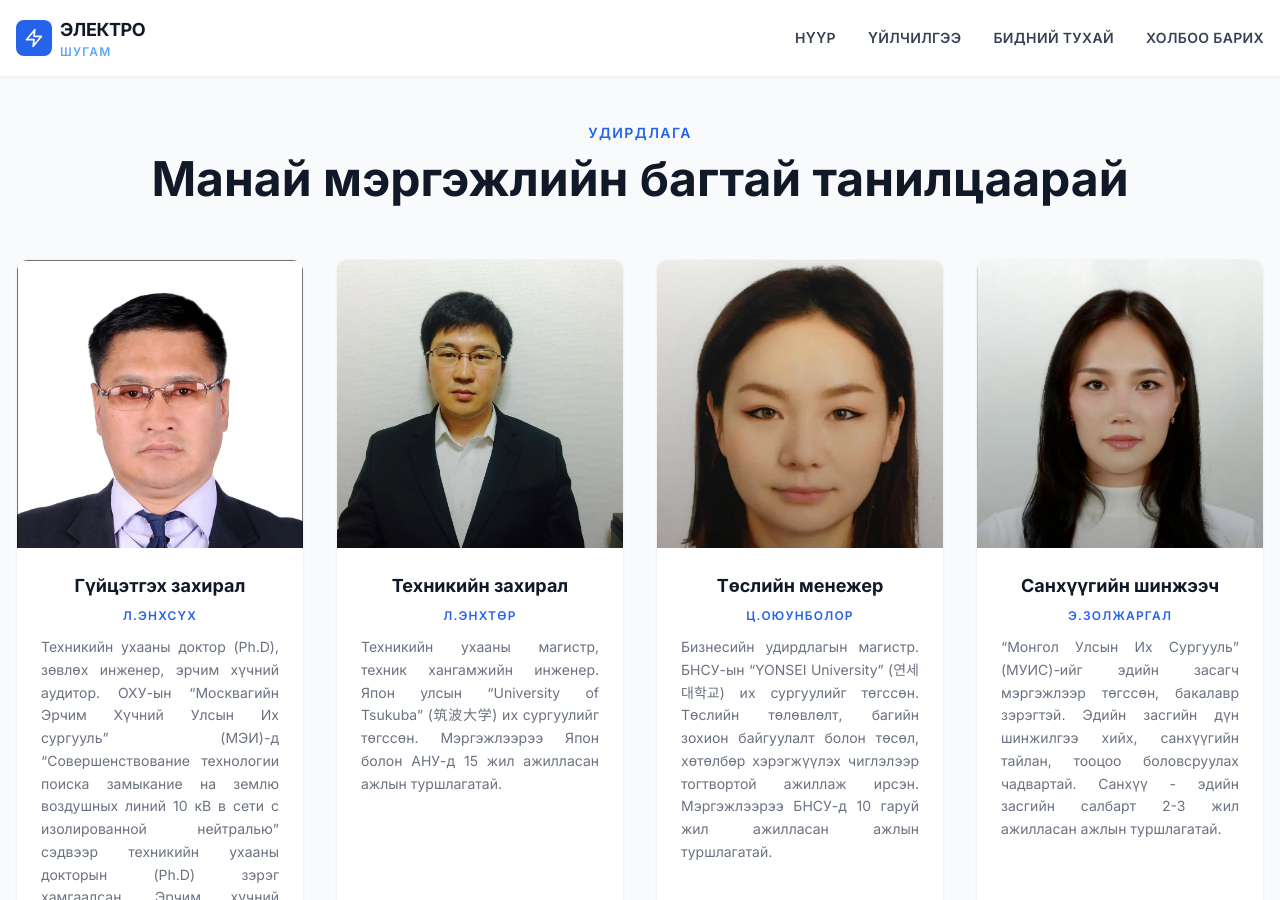
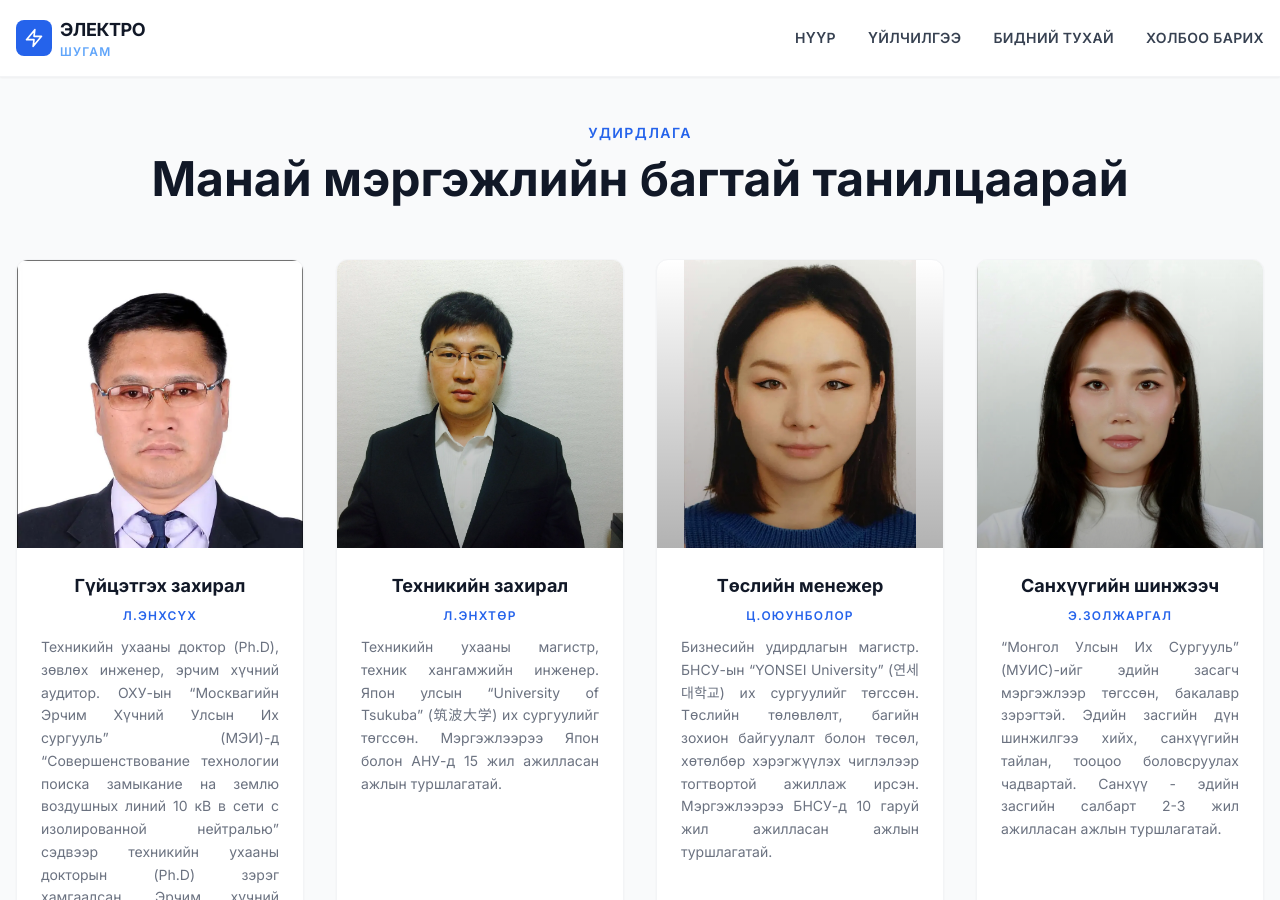
Before and after one commit to electroshugam/electroshugam_web_new, a Jekyll site: the page built from index.html, in a window 1280 px wide and 900 px high, scrolled down 3236 px. Built offline with Jekyll 4.4.1, drawn with Linux system fonts in a browser that asks for light colours; nearby versions of some CDN libraries.

Commit message:
fig update

```diff
--- a/index.html
+++ b/index.html
@@ -251,7 +251,7 @@ body_class: hero-dark
       <div class="service-card group bg-white rounded-xl overflow-hidden shadow-sm hover:shadow-xl transition-all duration-300 border border-gray-100 hover:border-blue-100">
         <div class="relative h-72 overflow-hidden">
               <img src="{{ '/media/oyunbolor_n.webp' | relative_url }}" alt="Төслийн менежер"
-                   class="service-image w-full h-full object-cover object-top">
+                   class="service-image w-full h-full object-contain object-top">
               <div class="absolute inset-0 bg-gradient-to-t from-black/30 to-transparent"></div>
         </div>
         <div class="p-6">
```
